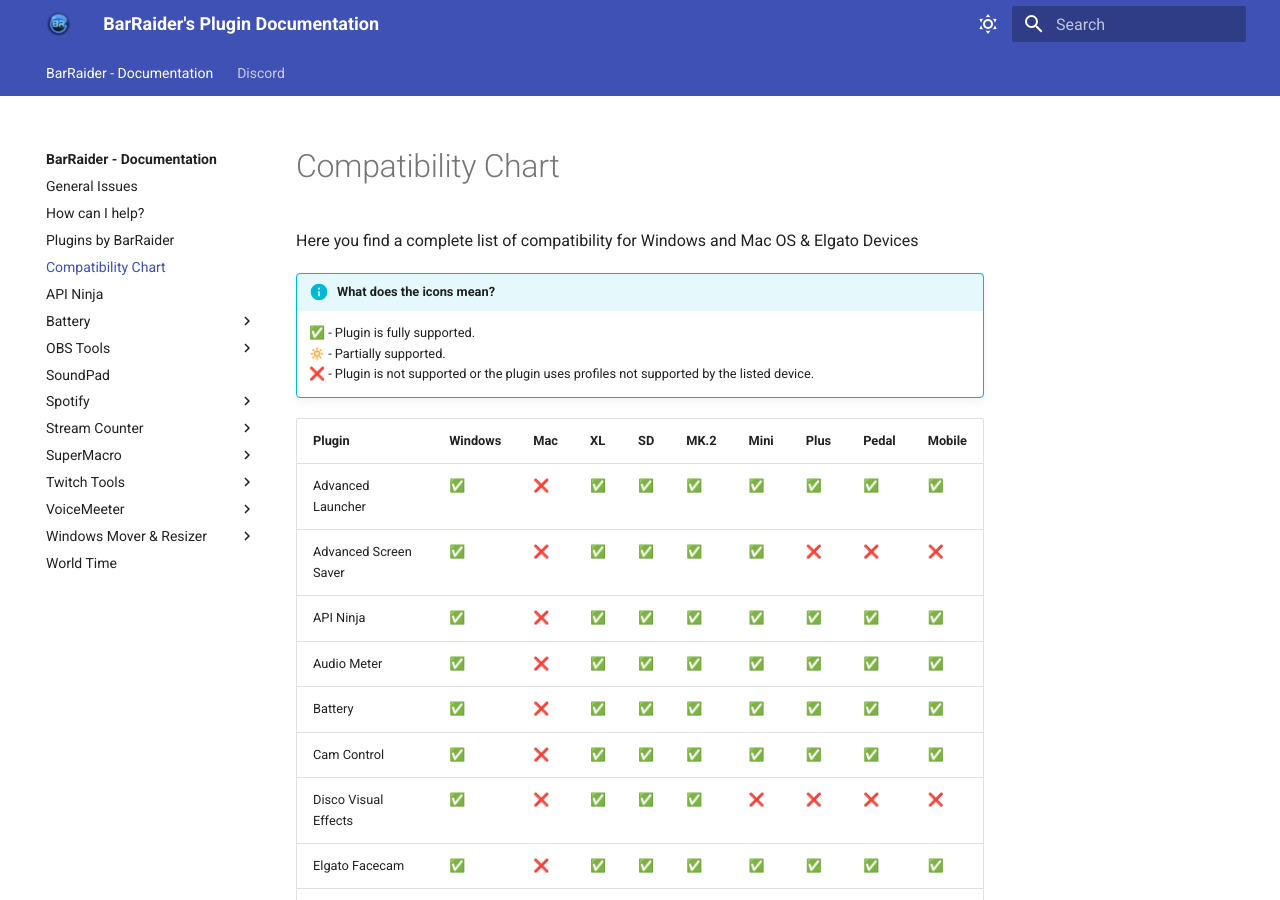
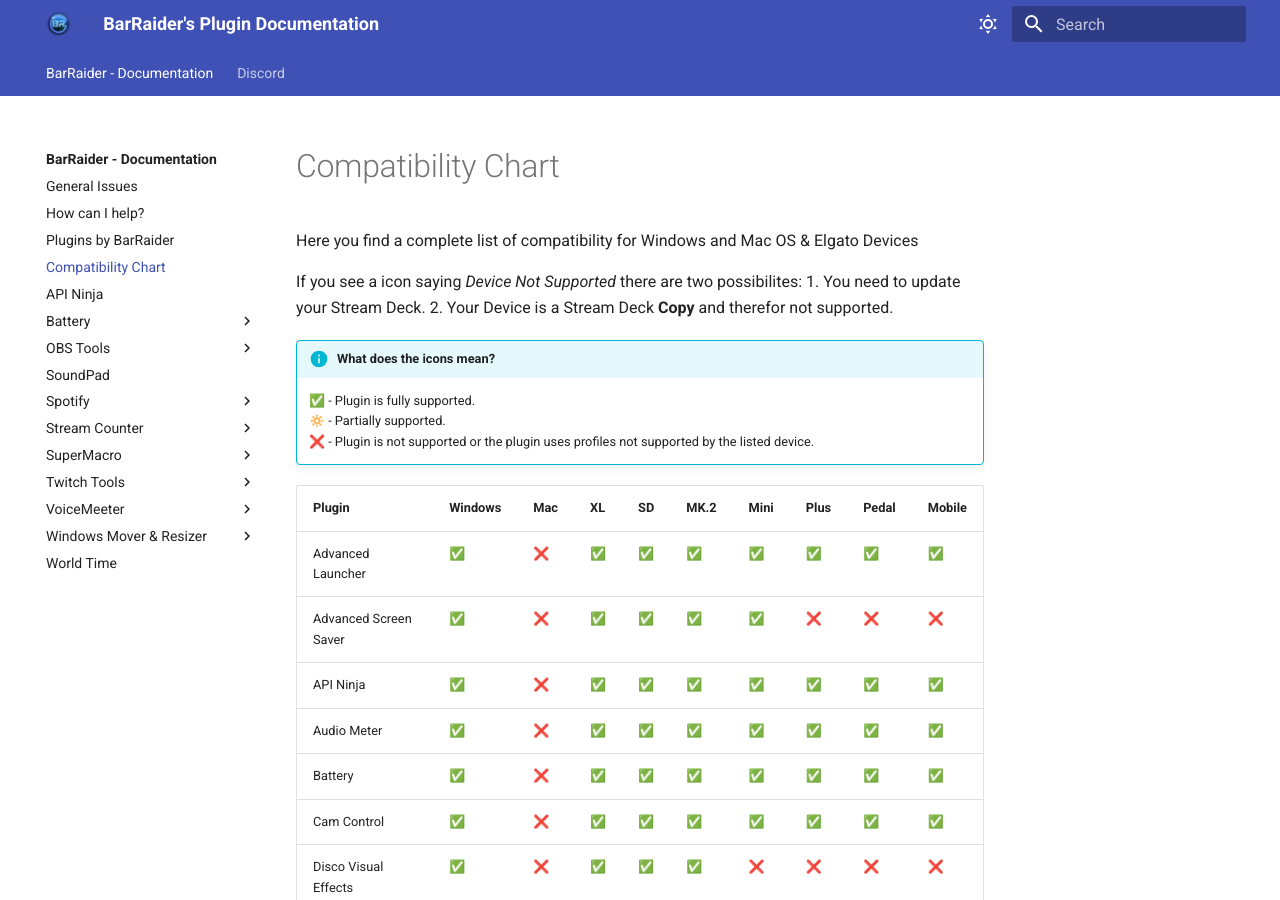
Before and after one commit to BarRaiders/barraiders.github.io, an MkDocs documentation site: the page built from docs/faqs/general/compatibility.md, in a window 1280 px wide and 900 px high. Built offline with MkDocs 1.6.1 and Material for MkDocs 9.7.7, drawn with Linux system fonts in a browser that asks for light colours; comment, search, counter and statistics services are not loaded.

```diff
--- a/docs/faqs/general/compatibility.md
+++ b/docs/faqs/general/compatibility.md
@@ -10,6 +10,10 @@
 </style>
 # Compatibility Chart
 Here you find a complete list of compatibility for Windows and Mac OS & Elgato Devices
+
+If you see a icon saying *Device Not Supported* there are two possibilites:
+1. You need to update your Stream Deck.
+2. Your Device is a Stream Deck **Copy** and therefor not supported.
 
 !!! info "What does the icons mean?"
 
```
Also changed, not shown: docs/faqs/supermacro/variables.md (+3 -1 lines).
